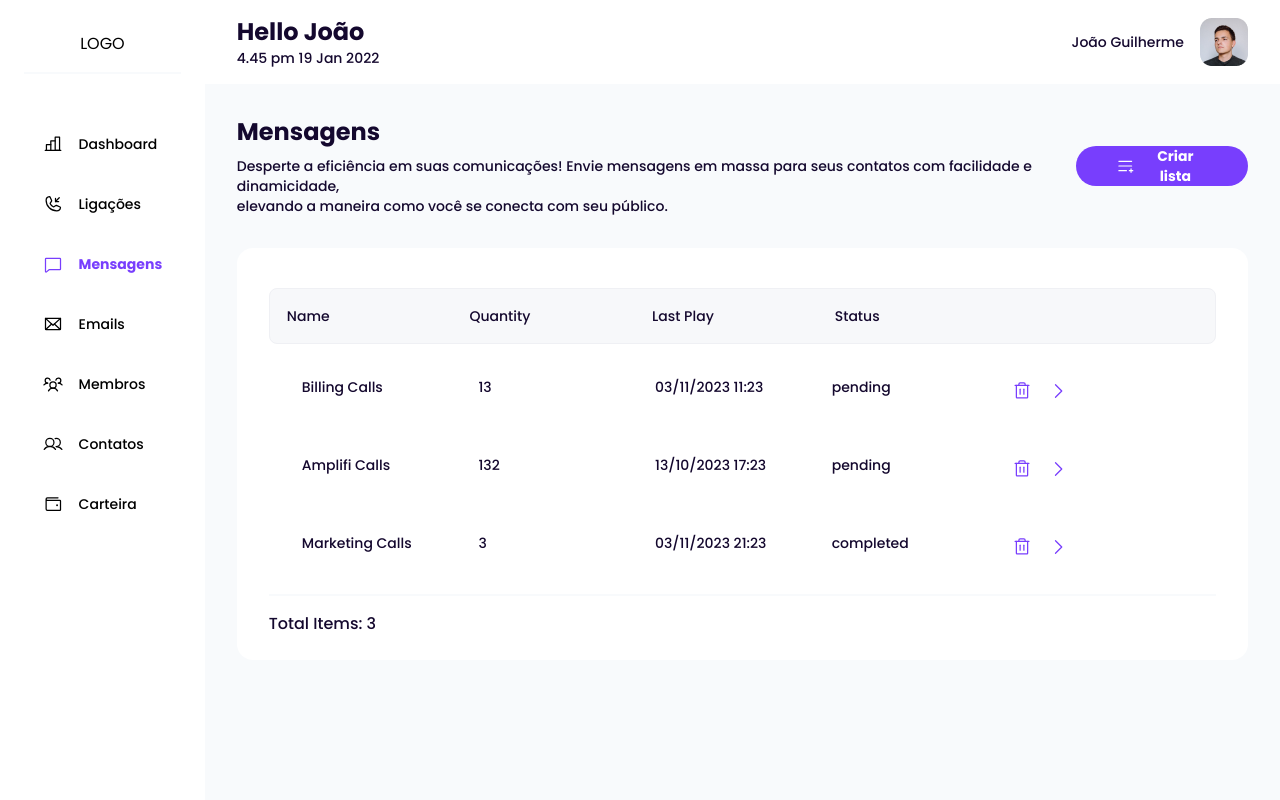
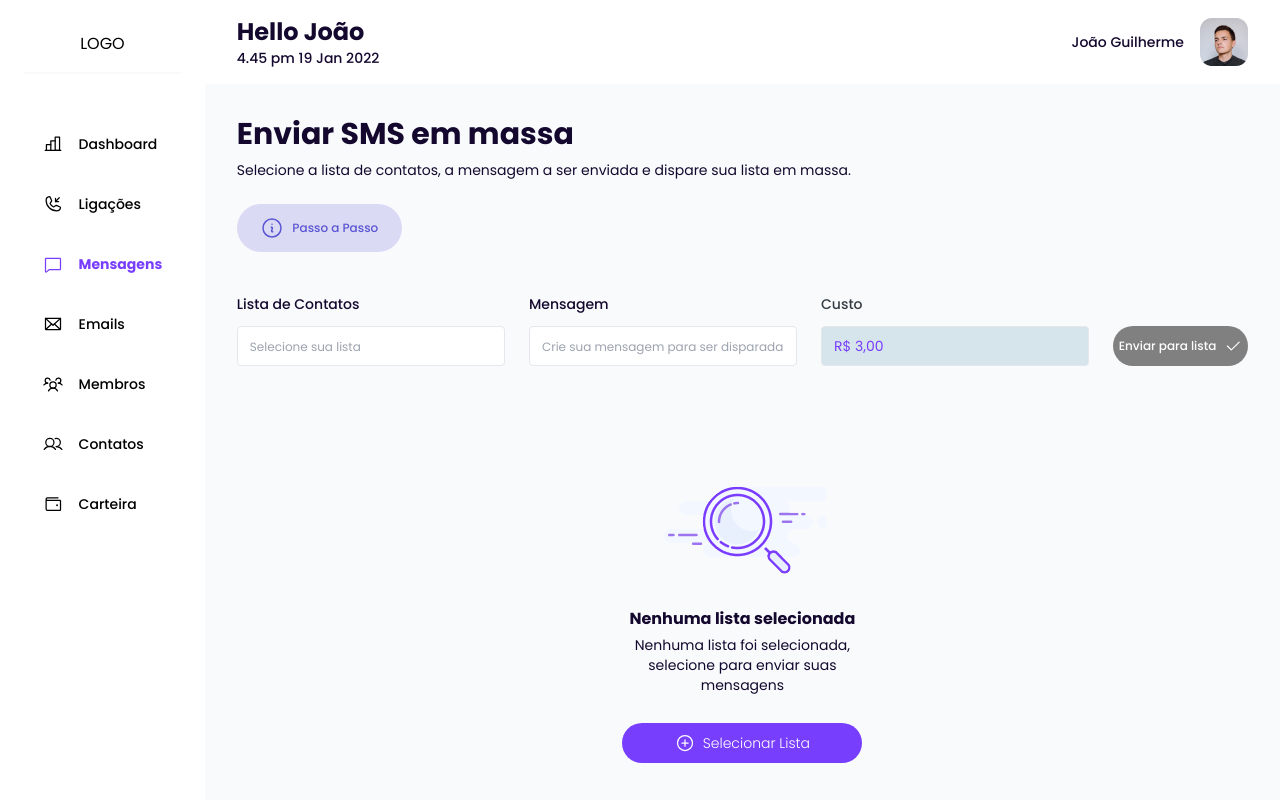
Before and after one commit to 4codingg/callflow-frontend, a Next.js app: page /messages in a window 1280 px wide. Built offline with nearby package versions, Linux system fonts and the light colour scheme.

Commit message:
Create Mensage Template + Modal Passo a Passo

```diff
--- a/src/components/EmptyState.tsx
+++ b/src/components/EmptyState.tsx
@@ -1,23 +1,37 @@
-import Image from 'next/image';
-import { PlusCircle } from 'phosphor-react';
-import { Button } from './Button';
-import { Paragraph } from './Paragraph';
+import Image from "next/image";
+import { PlusCircle } from "phosphor-react";
+import { Button } from "./Button";
+import { Paragraph } from "./Paragraph";
+import { Heading, HeadingSizeVariant, HeadingVariant } from "./Heading";
 
-export const EmptyState = ({ icon }) => {
+interface EmptyProps {
+  icon?: any;
+  title?: string;
+  description?: string;
+  actionButton?: any;
+  textButton?: string;
+}
+export const EmptyState = ({
+  icon,
+  title,
+  description,
+  actionButton,
+  textButton,
+}: EmptyProps) => {
   return (
     <div className="flex flex-col items-center">
       <section className="flex flex-col items-center gap-1 w-54">
         <Image src={icon} alt="icon-lista-vazia" />
-        <Paragraph className=" font-bold text-lg">
-          A lista está vazia{' '}
+        <Heading size={HeadingSizeVariant.Small}>{title}</Heading>
+        <Paragraph className=" font-normal text-center max-w-[240px]">
+          {" "}
+          {description}
         </Paragraph>
-        <Paragraph> Adicione um contato ou </Paragraph>
-        <Paragraph>faça o upload de uma planilha </Paragraph>
         <Button
-          className="font-light mt-6"
+          className="font-light mt-6 w-[!149]"
           leftIcon={<PlusCircle size={20} color="#FFF" />}
         >
-          Adicionar lista
+          {textButton}
         </Button>
       </section>
     </div>
--- a/src/components/Input.tsx
+++ b/src/components/Input.tsx
@@ -1,18 +1,18 @@
-import clsx from 'clsx';
-import { InputHTMLAttributes, ReactNode } from 'react';
-import { Label, Paragraph, Spinner } from '@/components';
-import Image from 'next/image';
+import clsx from "clsx";
+import { InputHTMLAttributes, ReactNode } from "react";
+import { Label, Paragraph, Spinner } from "@/components";
+import Image from "next/image";
 
 export enum InputVariant {
-  Default = 'default',
-  Primary = 'primary',
-  Secondary = 'secondary',
+  Default = "default",
+  Primary = "primary",
+  Secondary = "secondary",
 }
 
 export enum InputPlaceholderVariant {
-  Default = 'default',
-  Primary = 'primary',
-  Secondary = 'secondary',
+  Default = "default",
+  Primary = "primary",
+  Secondary = "secondary",
 }
 interface InputProps extends InputHTMLAttributes<HTMLInputElement> {
   label?: string;
@@ -25,6 +25,7 @@ interface InputProps extends InputHTMLAttributes<HTMLInputElement> {
   variantPlaceholder?: InputPlaceholderVariant;
   labelStyle?: string;
   isLoading?: boolean;
+  disableError?: boolean;
 }
 
 export const Input = ({
@@ -41,22 +42,23 @@ export const Input = ({
   variantPlaceholder = InputPlaceholderVariant.Default,
   labelStyle,
   isLoading = false,
+  disableError,
   ...props
 }: InputProps) => {
   const inputClassesVariant = {
     [InputVariant.Default]:
-      'border outline-none focus-within:border-primary text-neutral-darkest ',
+      "border outline-none focus-within:border-primary text-neutral-darkest ",
     [InputVariant.Primary]:
-      '!bg-neutral-light-grey placeholder:text-dark-grey rounded-lg text-neutral-darkest ',
+      "!bg-neutral-light-grey placeholder:text-dark-grey rounded-lg text-neutral-darkest ",
     [InputVariant.Secondary]:
-      'border !border-main-blue rounded-lg text-main-blue',
+      "border !border-main-blue rounded-lg text-main-blue",
   };
 
   const inputPlaceholderClassesVariant = {
     [InputPlaceholderVariant.Default]:
-      'placeholder:text-xs placeholder:text-grey',
-    [InputPlaceholderVariant.Primary]: 'placeholder:text-primary',
-    [InputPlaceholderVariant.Secondary]: 'placeholder:text-dark-grey',
+      "placeholder:text-xs placeholder:text-grey",
+    [InputPlaceholderVariant.Primary]: "placeholder:text-primary",
+    [InputPlaceholderVariant.Secondary]: "placeholder:text-dark-grey",
   };
 
   return (
@@ -70,12 +72,12 @@ export const Input = ({
     >
       <div
         className={clsx(
-          'bg-white rounded p-3 flex items-center text-main-blue mt-3',
+          "bg-white rounded p-3 flex items-center text-main-blue mt-3",
           inputClassesVariant[variant],
           {
-            '!bg-neutral-light-grey': disabled,
-            'border-negative-dark border-opacity-100': error,
-            'border-neutral-grey': !error,
+            "!bg-medium-light-grey": disabled,
+            "border-negative-dark border-opacity-100": error,
+            "border-neutral-grey": !error,
           },
           className
         )}
@@ -85,7 +87,7 @@ export const Input = ({
           id={name}
           disabled={disabled}
           className={clsx(
-            'w-full outline-none text-sm font-poppins disabled:text-dark-grey rounded bg-transparent',
+            "w-full outline-none text-sm font-poppins disabled:text-dark-grey rounded bg-transparent",
             inputPlaceholderClassesVariant[variantPlaceholder]
           )}
           autoComplete="off"
@@ -95,7 +97,7 @@ export const Input = ({
         {isLoading && (
           <Spinner
             className={clsx({
-              'border-l-secondary border-t-secondary':
+              "border-l-secondary border-t-secondary":
                 variant === InputVariant.Primary,
             })}
           />
@@ -104,11 +106,11 @@ export const Input = ({
         {iconRight && <div className="ml-2">{iconRight}</div>}
       </div>
 
-      {label && (
+      {label && !disableError && (
         <Paragraph
           className={clsx({
             'before:content-["ok"] opacity-0 my-1': !error,
-            ' my-2 !font-normal !text-xs': error,
+            " my-2 !font-normal !text-xs": error,
           })}
           hasError={!!error}
         >
--- /dev/null
+++ b/src/components/layouts/Modals/ModalStepByStep/index.tsx
@@ -0,0 +1,100 @@
+import { Button, ButtonVariant } from "@/components/Button";
+import { Checkbox } from "@/components/Checkbox";
+import { Line } from "@/components/Line";
+import { Modal } from "@/components/Modal";
+import { Paragraph, ParagraphSizeVariant } from "@/components/Paragraph";
+import { INSTRUCTIONS, MOCK_CONTACTS } from "@/constants/contentCalls";
+import { Contact } from "@/interfaces";
+import Image from "next/image";
+import { ArrowArcRight, ArrowRight, XCircle } from "phosphor-react";
+import { Dispatch, SetStateAction, useState } from "react";
+import Rocket from "@/assets/icons/rocket-launch.svg";
+
+interface IModalAddItemFromContactsProps {
+  setModalIsOpen: Dispatch<SetStateAction<boolean>>;
+  modalIsOpen: boolean;
+}
+
+export const ModalStepByStep = ({
+  setModalIsOpen,
+  modalIsOpen,
+}: IModalAddItemFromContactsProps) => {
+  const [contacts, setContacts] = useState(MOCK_CONTACTS);
+  const [selectedContacts, setSelectedContacts] = useState<Contact[] | null>(
+    []
+  );
+
+  const handleSelectContact = (contact: Contact) => {
+    if (selectedContacts.find((sC) => sC.id === contact.id)) {
+      const selectedContactsFiltered = selectedContacts.filter(
+        (sC) => sC.id !== contact.id
+      );
+      setSelectedContacts([...selectedContactsFiltered]);
+      return;
+    }
+
+    setSelectedContacts([...selectedContacts, contact]);
+    console.log(selectedContacts);
+  };
+
+  const handleSave = () => {
+    console.log("=============");
+    console.log(selectedContacts);
+    console.log("=============");
+  };
+
+  return (
+    <Modal.Root isOpen={modalIsOpen} setIsOpen={setModalIsOpen}>
+      <Modal.Content>
+        <div className="bg-white px-4 py-4 min-w-[700px]">
+          <header className="flex justify-between items-center w-full flex-1">
+            <Paragraph
+              size={ParagraphSizeVariant.Medium}
+              className=" text-purple-secundary !font-medium "
+            >
+              Enviando SMS em massa
+            </Paragraph>
+            <Modal.Close>
+              <Button variant={ButtonVariant.iconOnly} className="!w-6 !h-6">
+                <XCircle size={24} color="#000" />
+              </Button>
+            </Modal.Close>
+          </header>
+          <Line direction="horizontal" className="mt-4" />
+          <form
+            className="mt-6 flex flex-col gap-4 min-w-[600px] max-h-[80vh]"
+            onSubmit={handleSave}
+          >
+            {INSTRUCTIONS.map((instruction) => {
+              return (
+                <div className="flex justify-start gap-4 items-center">
+                  <section>
+                    {" "}
+                    <Image src={Rocket} alt="Foguete" />
+                  </section>
+                  <section className="flex flex-col gap-[4px]">
+                    <Paragraph className="text-primary font-bold text-sm">
+                      Passo {instruction.id}
+                    </Paragraph>
+                    <Paragraph className="font-normal">
+                      {instruction.description}
+                    </Paragraph>
+                  </section>
+                </div>
+              );
+            })}
+            <section className="flex justify-end mt-[30px]">
+              <Button
+                type="button"
+                className="text-xs font-normal !w-[144px] "
+                onClick={handleSave}
+              >
+                OK, entendi <ArrowRight size={18} />
+              </Button>
+            </section>
+          </form>
+        </div>
+      </Modal.Content>
+    </Modal.Root>
+  );
+};
--- a/src/constants/contentCalls.tsx
+++ b/src/constants/contentCalls.tsx
@@ -1,133 +1,145 @@
 export enum EStatus {
-  Completed = 'completed',
-  Pending = 'pending',
+  Completed = "completed",
+  Pending = "pending",
 }
 
 export const CONTENT_CALLS = [
+  // {
+  //   id: 1,
+  //   name: 'Billing Calls',
+  //   quantity: 13,
+  //   lastPlay: '03/11/2023 11:23',
+  //   status: 'pending',
+  // },
+  // {
+  //   id: 2,
+  //   name: 'Amplifi Calls',
+  //   quantity: 132,
+  //   lastPlay: '13/10/2023 17:23',
+  //   status: 'pending',
+  // },
+  // {
+  //   id: 3,
+  //   name: 'Marketing Calls',
+  //   quantity: 3,
+  //   lastPlay: '03/11/2023 21:23',
+  //   status: 'completed',
+  // },
+];
+
+export const INSTRUCTIONS = [
   {
     id: 1,
-    name: 'Billing Calls',
-    quantity: 13,
-    lastPlay: '03/11/2023 11:23',
-    status: 'pending',
+    description: "Selecione sua lista de contatos",
+  },
+  { id: 2, description: "Selecione a mensagem que será enviada" },
+  { id: 3, description: "Confirme o custo final da lista" },
+  {
+    id: 4,
+    description: `Após confirmar as informações, clique em ${"Enviar para a lista"} e aguarde a confirmação`,
+  },
+];
+export const MOCK_CONTACTS = [
+  {
+    id: "1",
+    name: "João Silva",
+    phone: "(11) 1234-5678",
+    email: "joao.silva@email.com",
   },
   {
-    id: 2,
-    name: 'Amplifi Calls',
-    quantity: 132,
-    lastPlay: '13/10/2023 17:23',
-    status: 'pending',
+    id: "2",
+    name: "Maria Oliveira",
+    phone: "(21) 9876-5432",
+    email: "maria.oliveira@email.com",
   },
   {
-    id: 3,
-    name: 'Marketing Calls',
-    quantity: 3,
-    lastPlay: '03/11/2023 21:23',
-    status: 'completed',
-  },
-];
-
-export const MOCK_CONTACTS = [
-  {
-    id: '1',
-    name: 'João Silva',
-    phone: '(11) 1234-5678',
-    email: 'joao.silva@email.com',
+    id: "3",
+    name: "Carlos Santos",
+    phone: "(31) 8765-4321",
+    email: "carlos.santos@email.com",
   },
   {
-    id: '2',
-    name: 'Maria Oliveira',
-    phone: '(21) 9876-5432',
-    email: 'maria.oliveira@email.com',
+    id: "4",
+    name: "Ana Souza",
+    phone: "(41) 2345-6789",
+    email: "ana.souza@email.com",
   },
   {
-    id: '3',
-    name: 'Carlos Santos',
-    phone: '(31) 8765-4321',
-    email: 'carlos.santos@email.com',
+    id: "5",
+    name: "Rafael Pereira",
+    phone: "(51) 7654-3210",
+    email: "rafael.pereira@email.com",
   },
   {
-    id: '4',
-    name: 'Ana Souza',
-    phone: '(41) 2345-6789',
-    email: 'ana.souza@email.com',
+    id: "6",
+    name: "Isabel Lima",
+    phone: "(61) 3456-7890",
+    email: "isabel.lima@email.com",
   },
   {
-    id: '5',
-    name: 'Rafael Pereira',
-    phone: '(51) 7654-3210',
-    email: 'rafael.pereira@email.com',
+    id: "7",
+    name: "Antônio Rocha",
+    phone: "(71) 8765-4321",
+    email: "antonio.rocha@email.com",
   },
   {
-    id: '6',
-    name: 'Isabel Lima',
-    phone: '(61) 3456-7890',
-    email: 'isabel.lima@email.com',
+    id: "8",
+    name: "Patrícia Costa",
+    phone: "(81) 2345-6789",
+    email: "patricia.costa@email.com",
   },
   {
-    id: '7',
-    name: 'Antônio Rocha',
-    phone: '(71) 8765-4321',
-    email: 'antonio.rocha@email.com',
+    id: "9",
+    name: "Lucas Oliveira",
+    phone: "(91) 7654-3210",
+    email: "lucas.oliveira@email.com",
   },
   {
-    id: '8',
-    name: 'Patrícia Costa',
-    phone: '(81) 2345-6789',
-    email: 'patricia.costa@email.com',
+    id: "10",
+    name: "Fernanda Silva",
+    phone: "(01) 2345-6789",
+    email: "fernanda.silva@email.com",
   },
   {
-    id: '9',
-    name: 'Lucas Oliveira',
-    phone: '(91) 7654-3210',
-    email: 'lucas.oliveira@email.com',
+    id: "11",
+    name: "Roberto Santos",
+    phone: "(21) 8765-4321",
+    email: "roberto.santos@email.com",
   },
   {
-    id: '10',
-    name: 'Fernanda Silva',
-    phone: '(01) 2345-6789',
-    email: 'fernanda.silva@email.com',
+    id: "12",
+    name: "Cristina Lima",
+    phone: "(31) 2345-6789",
+    email: "cristina.lima@email.com",
   },
   {
-    id: '11',
-    name: 'Roberto Santos',
-    phone: '(21) 8765-4321',
-    email: 'roberto.santos@email.com',
-  },
-  {
-    id: '12',
-    name: 'Cristina Lima',
-    phone: '(31) 2345-6789',
-    email: 'cristina.lima@email.com',
-  },
-  {
-    id: '13',
-    name: 'Pedro Costa',
-    phone: '(41) 7654-3210',
-    email: 'pedro.costa@email.com',
+    id: "13",
+    name: "Pedro Costa",
+    phone: "(41) 7654-3210",
+    email: "pedro.costa@email.com",
   },
 ];
 
 export const MOCK_MEMBERS = [
   {
-    id: '1',
-    name: 'João Silva',
-    phone: '(11) 1234-5678',
-    email: 'joao.silva@email.com',
-    role: 'Super Administrador',
+    id: "1",
+    name: "João Silva",
+    phone: "(11) 1234-5678",
+    email: "joao.silva@email.com",
+    role: "Super Administrador",
   },
   {
-    id: '2',
-    name: 'Maria Oliveira',
-    phone: '(21) 9876-5432',
-    email: 'maria.oliveira@email.com',
-    role: 'Administrador',
+    id: "2",
+    name: "Maria Oliveira",
+    phone: "(21) 9876-5432",
+    email: "maria.oliveira@email.com",
+    role: "Administrador",
   },
   {
-    id: '3',
-    name: 'Carlos Santos',
-    phone: '(31) 8765-4321',
-    email: 'carlos.santos@email.com',
-    role: 'Membro',
+    id: "3",
+    name: "Carlos Santos",
+    phone: "(31) 8765-4321",
+    email: "carlos.santos@email.com",
+    role: "Membro",
   },
 ];
--- a/src/pageTemplates/MessagesTemplate/index.tsx
+++ b/src/pageTemplates/MessagesTemplate/index.tsx
@@ -8,41 +8,106 @@ import {
 import { Button, ButtonSizeVariant } from "@/components/Button";
 import { CONTENT_CALLS } from "@/constants/contentCalls";
 import { useRouter } from "next/router";
-import { ListPlus } from "phosphor-react";
+import Information from "@/assets/icons/information-circle.svg";
+import Image from "next/image";
+import { Input } from "@/components/Input";
+import { Check } from "phosphor-react";
+import { EmptyState } from "@/components/EmptyState";
+import Empty from "@/assets/empty-state.png";
+import { ModalStepByStep } from "@/components/layouts/Modals/ModalStepByStep";
+import { useState } from "react";
 
 export const MessagesTemplate = () => {
   const router = useRouter();
   const handleAccessItem = (id: string) => {
     router.push("/messages/" + id);
   };
+
+  const [modalStepByStepIsOpen, setModalStepByStepIsOpen] = useState(false);
+
+  function handleInstructions() {
+    setModalStepByStepIsOpen(true);
+  }
   return (
+    <>
       <LayoutWithSidebar hiddenInput={true}>
         <header className="flex justify-between items-center">
           <div className="flex flex-col">
-          <Heading size={HeadingSizeVariant.Medium}>Mensagens</Heading>
-          <Paragraph className="mt-2">
-            Desperte a eficiência em suas comunicações! Envie mensagens em massa
-            para seus contatos com facilidade e dinamicidade,
+            <Heading size={HeadingSizeVariant.Large}>
+              Enviar SMS em massa
+            </Heading>
+            <Paragraph className="mt-2 font-normal">
+              Selecione a lista de contatos, a mensagem a ser enviada e dispare
+              sua lista em massa.
             </Paragraph>
-          <Paragraph>
-            elevando a maneira como você se conecta com seu público.
-          </Paragraph>
+            <Button
+              onClick={handleInstructions}
+              className="  !bg-grey-information !w-[165px] !h-[48px] mt-[24px]"
+            >
+              <Image src={Information} alt="circle-information" />
+              <Paragraph className=" text-xs font-medium text-purple-secundary">
+                {" "}
+                Passo a Passo
+              </Paragraph>{" "}
+            </Button>
           </div>
+        </header>
+        <div className="flex justify-between items-end gap-[24px] ">
+          <section className="flex gap-[24px] w-full mt-[42px] max-w-[85%] ">
+            <Input
+              type="select"
+              label="Lista de Contatos"
+              placeholder="Selecione sua lista"
+              className=" font-normal text-grey-input h-[40px] "
+              disableError
+            />
+            <Input
+              type="text"
+              label="Mensagem"
+              placeholder="Crie sua mensagem para ser disparada"
+              className=" font-normal text-grey-input h-[40px]"
+              disableError
+            />
+            <Input
+              type="text"
+              label="Custo"
+              disableError
+              className="h-[40px] font-normal text-primary"
+              disabled
+              value={"R$ 3,00"}
+            />
+          </section>
           <Button
-          leftIcon={<ListPlus size={20} color="#FFF" />}
-          size={ButtonSizeVariant.Small}
-          onClick={() => router.push("/calls/create")}
+            className=" !h[48px] !w-[160px] rounded-2xl text-xs font-medium "
+            disabled
           >
-          Criar lista
+            Enviar para lista <Check size={18} />
           </Button>
-      </header>
+        </div>
         <div className="mt-8 flex w-full">
+          {CONTENT_CALLS.length == 0 ? (
+            <div className="flex w-full justify-center mt-16">
+              <EmptyState
+                description="Nenhuma lista foi selecionada,
+selecione para enviar suas mensagens"
+                textButton="Selecionar Lista"
+                title="Nenhuma lista selecionada"
+                icon={Empty}
+              />
+            </div>
+          ) : (
             <Table
               content={CONTENT_CALLS}
               handleAccessItem={handleAccessItem}
               disableEditItem
             />
+          )}
         </div>
       </LayoutWithSidebar>
+      <ModalStepByStep
+        modalIsOpen={modalStepByStepIsOpen}
+        setModalIsOpen={setModalStepByStepIsOpen}
+      />
+    </>
   );
 };
--- a/tailwind.config.js
+++ b/tailwind.config.js
@@ -23,13 +23,16 @@ const config = {
         "circle-X": "#7F7F7F",
         "grey-label": "#686E72",
         "text-grey": "#9a9494",
+        "grey-information": "#DBDAF5",
+        "grey-input": "#5C5C5C",
+        "grey-title": "#4A4A4A",
       },
       fontFamily: {
         poppins: "Poppins, sans-serif",
       },
       boxShadow: {
         primary: "0px 4px 16px rgba(90, 85, 210, 0.40)",
-        card: "rgba(99, 99, 99, 0.1) 0px 2px 8px 0px;"
+        card: "rgba(99, 99, 99, 0.1) 0px 2px 8px 0px;",
       },
     },
   },
```
Also changed, not shown: src/components/Heading.tsx (+27 -27 lines), src/components/Line.tsx (+6 -6 lines), src/components/layouts/Modals/ModalAddItemContact/index.tsx (+22 -22 lines), src/assets/icons/information-circle.svg (added), src/assets/icons/rocket-launch.svg (added). Lines whose indentation alone changed are shown as unchanged.
